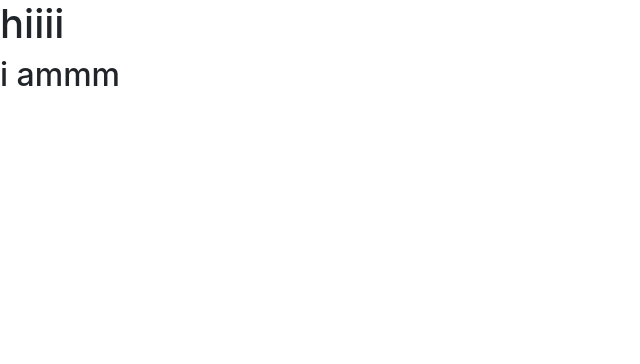
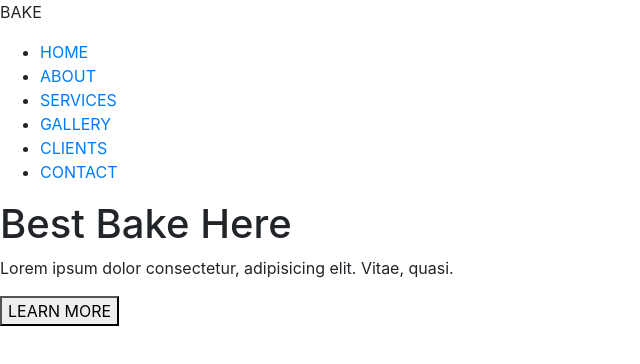
Before and after one commit to ngoNhi123t/DuAnGit, a plain HTML site: page index.html in a window 1280 px wide. Shown: the whole page, without its empty margins (0-640 px from the left). Drawn offline with nearby package versions, Linux system fonts and the light colour scheme.

Commit message:
add header

```diff
--- a/index.html
+++ b/index.html
@@ -9,9 +9,32 @@
     <link rel="stylesheet" href="https://cdn.jsdelivr.net/npm/bootstrap@4.6.2/dist/css/bootstrap.min.css" integrity="sha384-xOolHFLEh07PJGoPkLv1IbcEPTNtaed2xpHsD9ESMhqIYd0nLMwNLD69Npy4HI+N" crossorigin="anonymous">
 </head>
 <body>
-    <h1>hiiii</h1>
-    <header><h2>i ammm</h2></header>
-    <section></section>
+   <!-- HEADER -->
+ <HEAder>
+    <div class="header__content" id="">
+        <P>BAKE</P>
+       <NAV>
+        <ul>
+            <li class="active"><a href="#">HOME</a></li>
+            <li><a href="#">ABOUT</a></li>
+            <li><a href="#">SERVICES</a></li>
+            <li><a href="#">GALLERY</a></li>
+            <li><a href="#">CLIENTS</a></li>
+            <li><a href="#">CONTACT</a></li>
+        </ul>
+       </NAV>
+    </div>
+</HEAder>
+<!-- CAROUSEL -->
+<!-- section.carousel  -->
+<section class="carousel">
+<div class="carousel__content">
+        <h1>Best Bake Here</h1>
+        <p>Lorem ipsum dolor consectetur, adipisicing elit. Vitae, quasi.</p>
+        <button>LEARN MORE</button>
+</div>
+</section>
+
     <script src="https://cdn.jsdelivr.net/npm/jquery@3.5.1/dist/jquery.slim.min.js" integrity="sha384-DfXdz2htPH0lsSSs5nCTpuj/zy4C+OGpamoFVy38MVBnE+IbbVYUew+OrCXaRkfj" crossorigin="anonymous"></script>
 <script src="https://cdn.jsdelivr.net/npm/bootstrap@4.6.2/dist/js/bootstrap.bundle.min.js" integrity="sha384-Fy6S3B9q64WdZWQUiU+q4/2Lc9npb8tCaSX9FK7E8HnRr0Jz8D6OP9dO5Vg3Q9ct" crossorigin="anonymous"></script>
 </body>
```
